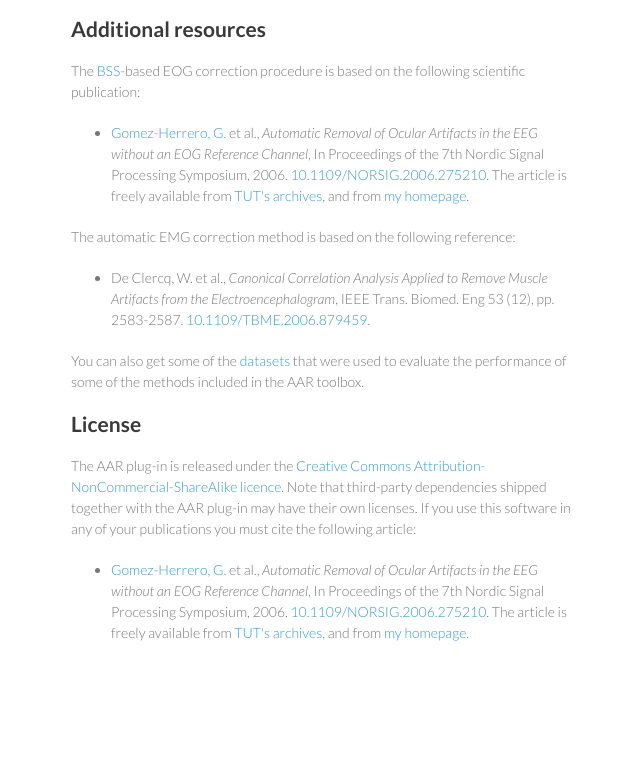
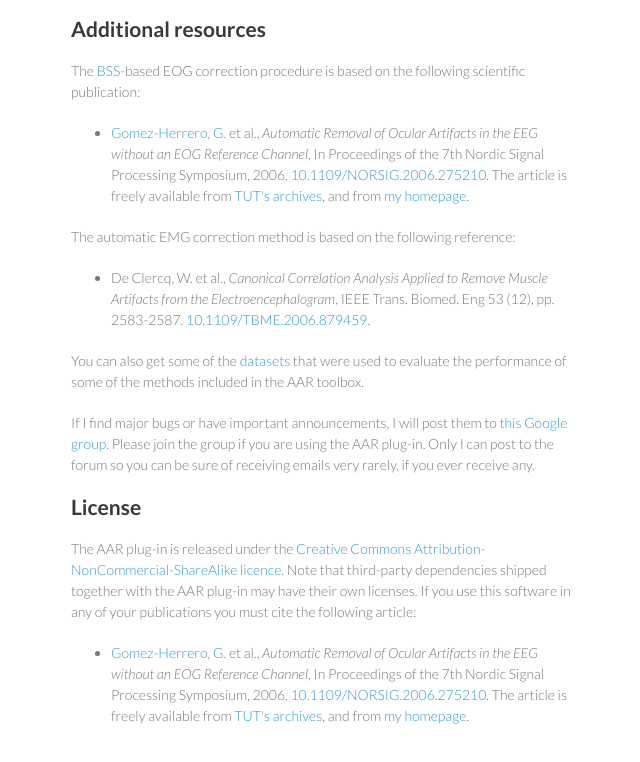
Before and after one commit to germangh/eeglab_plugin_aar, a plain HTML site: page index.html in a window 1280 px wide. Shown: the part 807-1569 px from the top of the page, without its empty margins (499-1139 px from the left). Before the commit the page ends 1520 px from the top, so only its background shows below. Drawn offline with Linux system fonts and the light colour scheme.

Commit message:
Create gh-pages branch via GitHub

```diff
--- a/index.html
+++ b/index.html
@@ -91,6 +91,11 @@ Muscle Artifacts from the Electroencephalogram</em>, IEEE Trans. Biomed. Eng 53
 </ul><p>You can also  get some of the <a href="http://germangh.com/datasets/epilepsy">datasets</a> that were used to evaluate
 the performance of some of the methods included in the AAR toolbox.</p>
 
+<p>If I find major bugs or have important announcements, I will post them to
+<a href="https://groups.google.com/forum/#!forum/aartoolbox">this Google group</a>. Please join the group if you are using the AAR
+plug-in. Only I can post to the forum so you can be sure of receiving emails
+very rarely, if you ever receive any.</p>
+
 <h2>
 <a name="license" class="anchor" href="#license"><span class="octicon octicon-link"></span></a>License</h2>
 
```
Also changed, not shown: params.json (+1 -1 lines).
